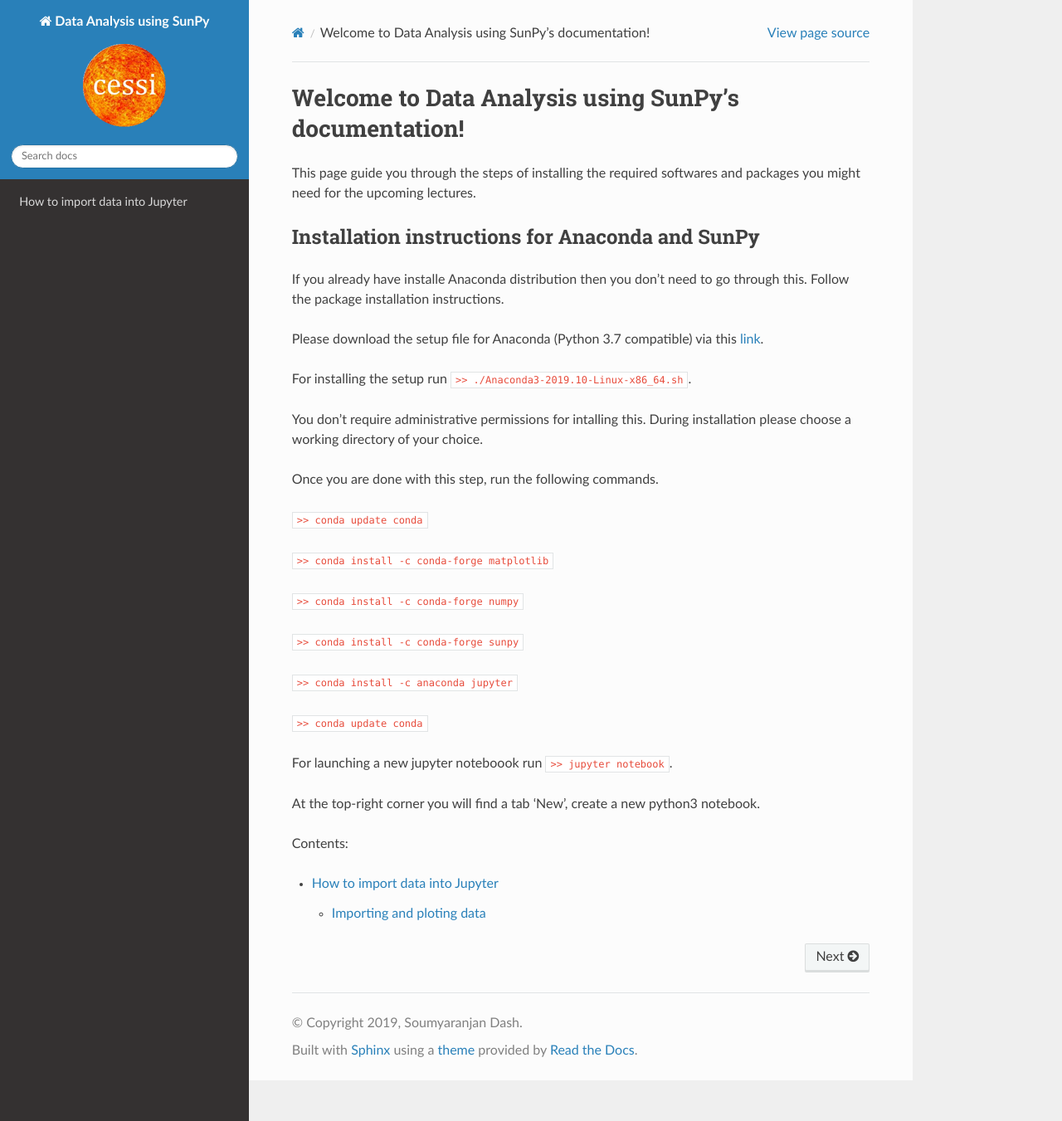
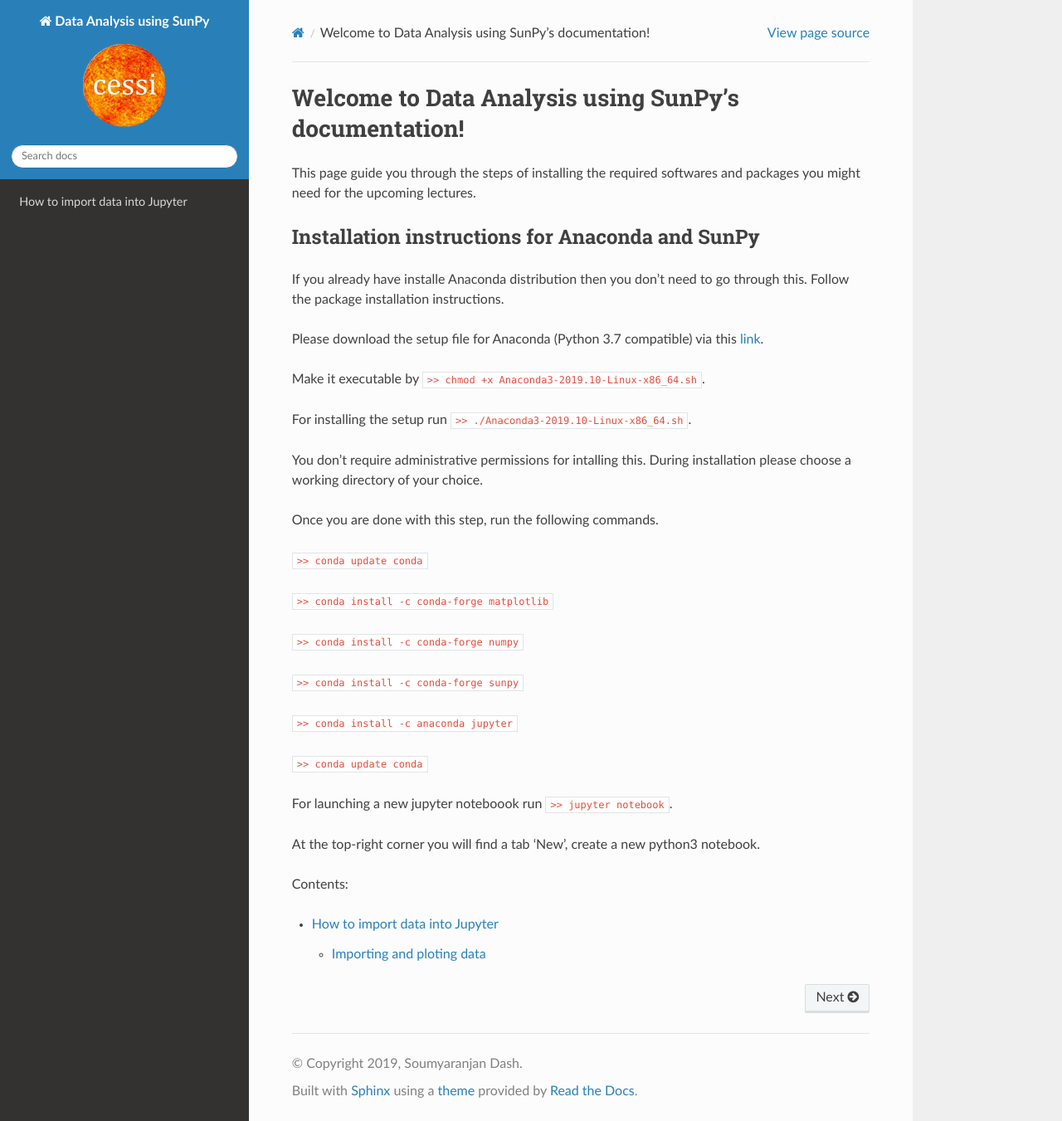
Before and after one commit to sr-dash/sunpy-tutorial, a Sphinx documentation site: the page built from doc/source/index.rst, in a window 1280 px wide and 1351 px high. Shown: the whole window at 83% size. Built offline with Sphinx 7.4.7 and the Read the Docs theme 2.0.0, drawn with Linux system fonts in a browser that asks for light colours.

Commit message:
Update index.rst

```diff
--- a/doc/source/index.rst
+++ b/doc/source/index.rst
@@ -17,6 +17,8 @@
 If you already have installe Anaconda distribution then you don't need to go through this. Follow the package installation instructions.
 
 Please download the setup file for Anaconda (Python 3.7 compatible) via this `link <https://repo.anaconda.com/archive/Anaconda3-2019.10-Linux-x86_64.sh>`_.
+
+Make it executable by ``>> chmod +x Anaconda3-2019.10-Linux-x86_64.sh``.
 
 For installing the setup run
 ``>> ./Anaconda3-2019.10-Linux-x86_64.sh``.
```
